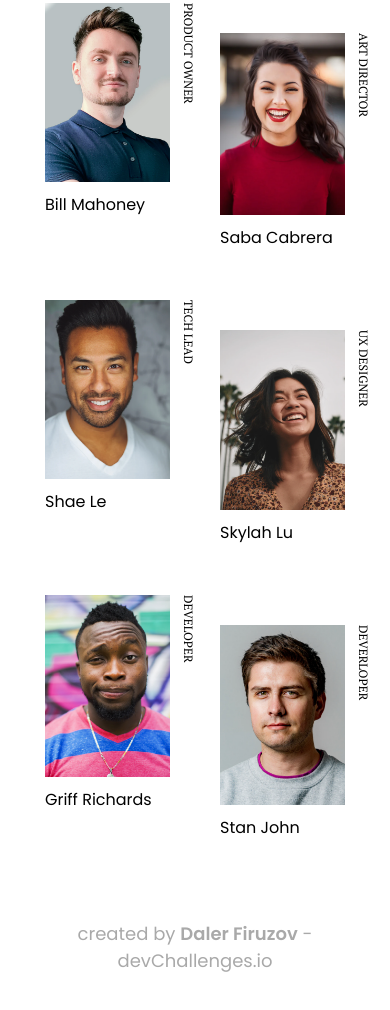
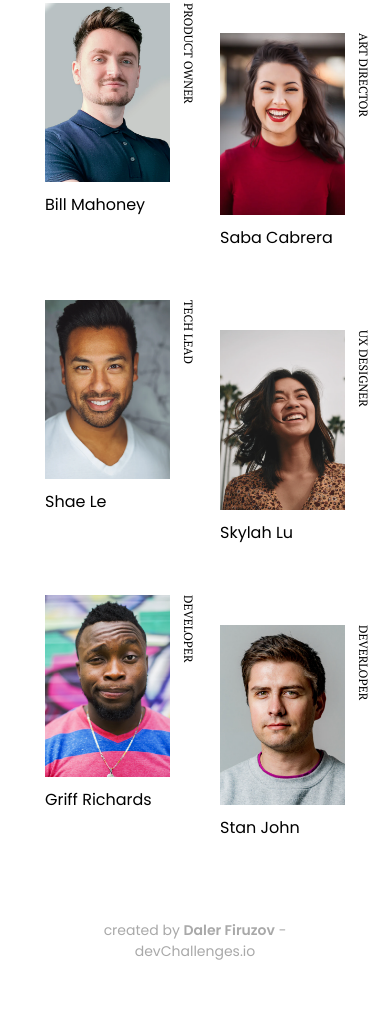
Before and after one commit to dalercreates/creative-crew_responsive-website, a plain HTML site: page index.html in a window 390 px wide. Shown: the part 359-1369 px from the top of the page. Drawn offline with Linux system fonts and the light colour scheme.

Commit message:
added readme.md

```diff
--- a/style.css
+++ b/style.css
@@ -169,6 +169,9 @@ footer a:hover {
     footer {
         margin-top: 80px;
     }
+    .footer__content p {
+        font-size: 14px;
+    }
 }
 @media screen and (max-width: 680px) {
     .container {
```
